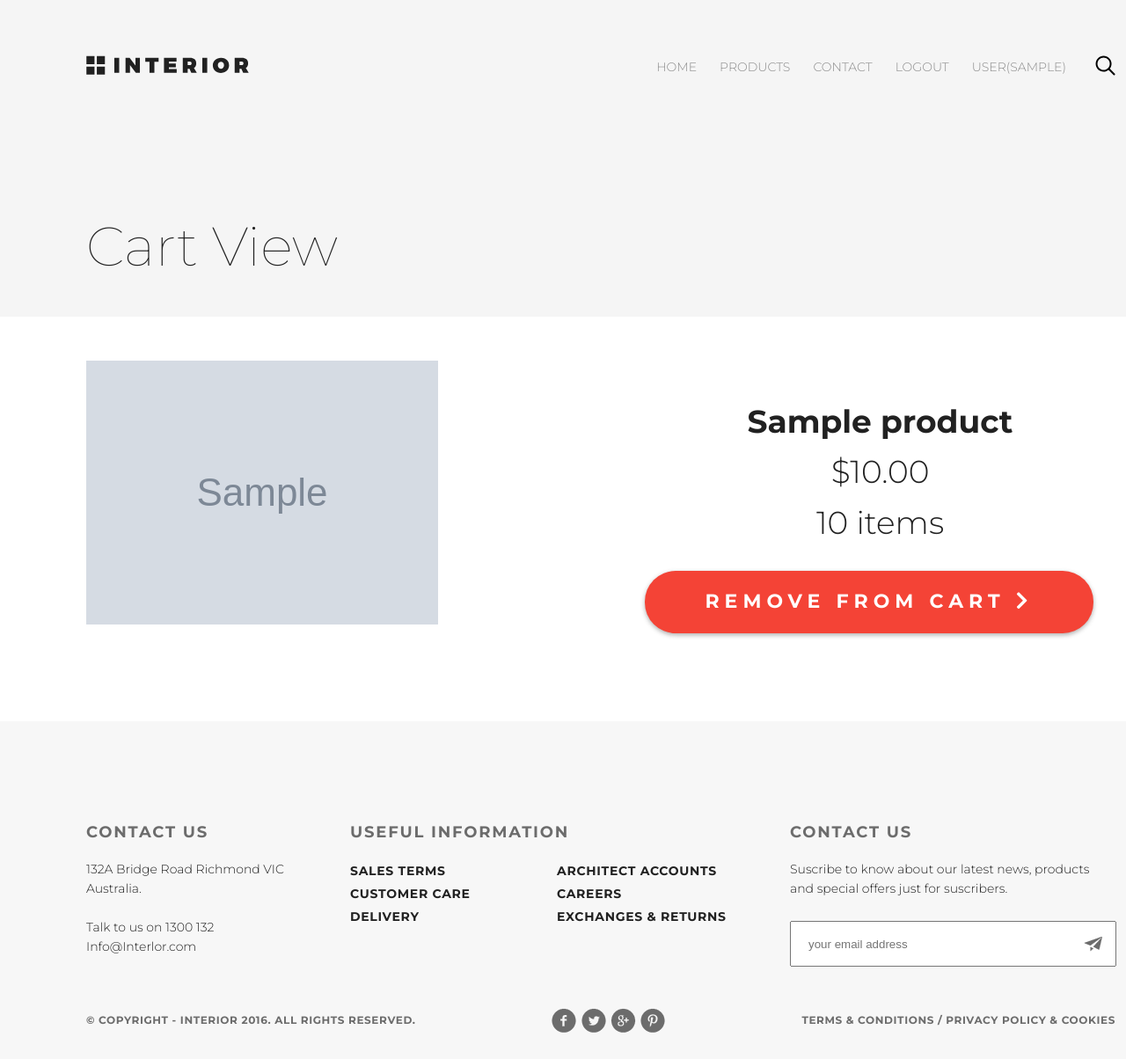
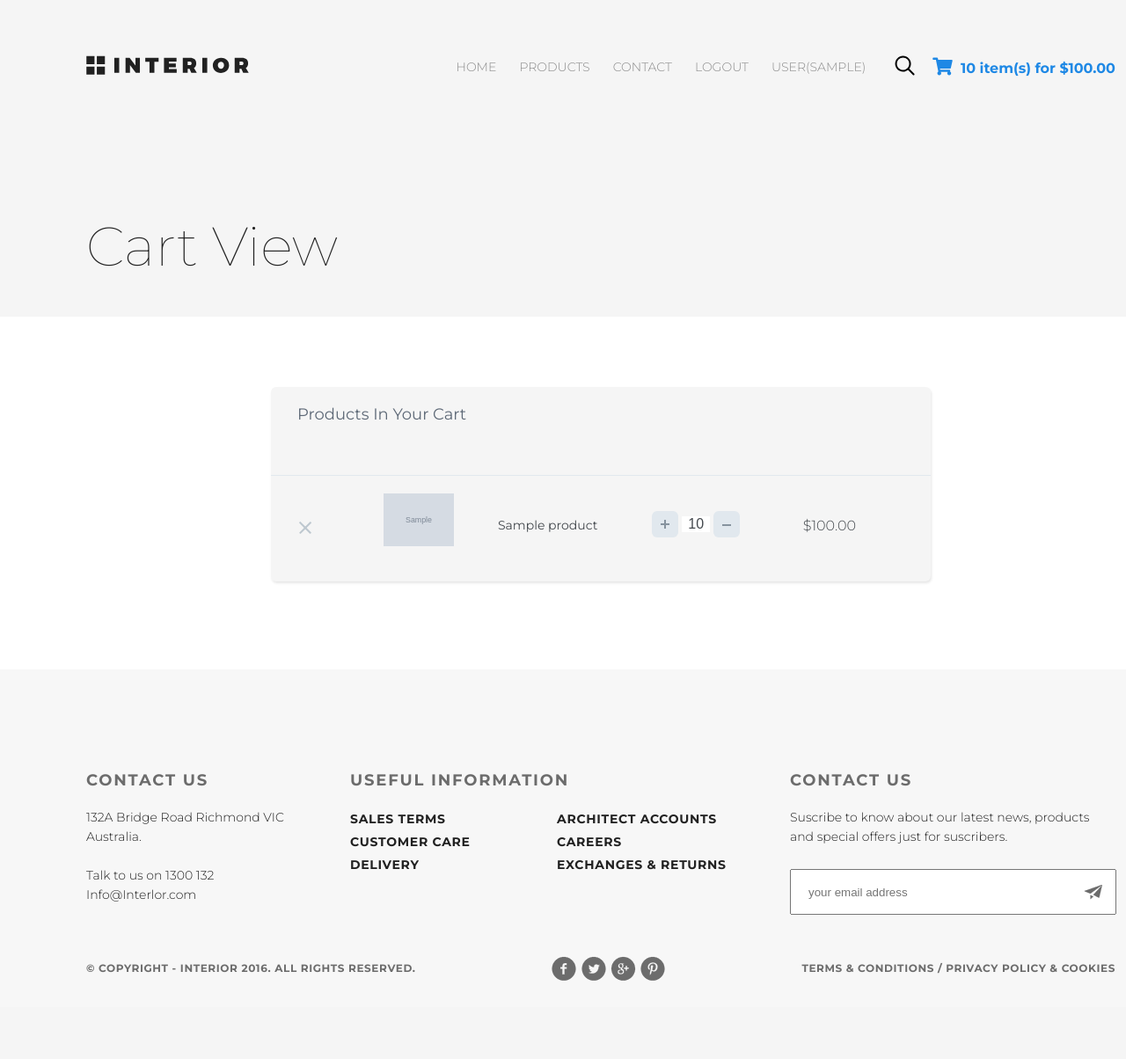
Before and after one commit to kurtatag/geekbrains-django-fundamentals, a Django app: page /cart/ in a window 1280 px wide; the page is wider, and only the part inside the window is pictured. Shown: that part at 88% size. After the commit the page ends 1115 px from the top of that part, so only its background shows below. Run offline with Django 3.2, Linux system fonts and the light colour scheme; a user stored in the database is signed in; tables that the repository leaves empty hold one stand-in row (values such as "Sample post"); grey boxes marked "Sample" are stand-in pictures; some libraries are stand-ins or nearby versions.

Commit message:
Modify cart.html

```diff
--- a/cartapp/models.py
+++ b/cartapp/models.py
@@ -11,7 +11,7 @@ class Cart(models.Model):
     add_datetime = models.DateTimeField(verbose_name='time', auto_now_add=True)
 
     @classmethod
-    def items_total(cls, user):
+    def cart_items_total(cls, user):
         cart_products = cls.objects.filter(user=user)
 
         quantity_total = 0
@@ -21,7 +21,7 @@ class Cart(models.Model):
         return quantity_total
 
     @classmethod
-    def price_total(cls, user):
+    def cart_price_total(cls, user):
         cart_products = cls.objects.filter(user=user)
 
         price_total = 0
@@ -30,5 +30,9 @@ class Cart(models.Model):
 
         return price_total
 
+    @property
+    def product_price_total(self):
+        return self.quantity * self.product.price
+
     def __str__(self):
         return f"{self.product} - {self.quantity} items"
--- a/cartapp/templates/cartapp/cart.html
+++ b/cartapp/templates/cartapp/cart.html
@@ -9,27 +9,57 @@
 {% endblock menu %}
 
 {% block content %}
+    <div class="shopping-cart">
+        <!-- Title -->
+        <div class="title">
+            Products In Your Cart
+        </div>
+
+        <!-- Cart Products -->
         {% if cart %}
             {% for cart_product in cart %}
-            <div class="cart-details-products">
-                <div class="cart-details-slider">
-                    <div class="cart-slider-product">
-                        <img src="{{ cart_product.product.image.url }}">
-                    </div>
+                <div class="item">
+                    <div class="buttons">
+                        <a href="{% url 'cart:remove' cart_product.pk %}">
+                            <span class="delete-btn"></span>
+                        </a>
                     </div>
 
-                <div class="cart-description">
-                    <h3 class="cart-big-bold">{{ cart_product.product.name }}</h3>
-                    <p class="cart-price"> ${{ cart_product.product.price }}</p>
-                    <p class="cart-quantity"> {{ cart_product.quantity }} items</p>
-                    <a href="{% url 'cart:remove' cart_product.pk %}" class="red-button">
-                        REMOVE FROM CART <i class="fa fa-chevron-right" aria-hidden="true"></i>
+                    <div class="image">
+                        <a href="{% url 'products:product_details' product_id=cart_product.product.id %}">
+                            <img src="{{ cart_product.product.image.url }}" alt="" style="width: 80px;"/>
                         </a>
                     </div>
+
+                    <div class="cart-product-name">
+                        <a href="{% url 'products:product_details' product_id=cart_product.product.id %}">
+                            <span>{{ cart_product.product.name }}</span>
+                        </a>
+
+                    </div>
+
+                    <div class="quantity">
+                        <button class="plus-btn" type="button" name="button">
+                            <img src="{% static 'img/plus.svg' %}" alt=""/>
+                        </button>
+                        <input readonly type="text" name="name" value="{{ cart_product.quantity }}">
+                        <button class="minus-btn" type="button" name="button">
+                            <img src="{% static 'img/minus.svg' %}" alt=""/>
+                        </button>
+                    </div>
+
+                    <div class="total-price">${{ cart_product.product_price_total }}</div>
                 </div>
             {% endfor %}
         {% else %}
-        <h1 style="padding: 50px 0;">No Items Avalable</h1>
+            <div class="item">
+                <p style="padding: 50px 0; color: #5E6977;">No Items Avalable</p>
+            </div>
         {% endif %}
 
+    </div>
+
+    <script type="text/javascript">
+
+    </script>
 {% endblock content %}
--- a/cartapp/views.py
+++ b/cartapp/views.py
@@ -10,10 +10,22 @@ site_navigation_links = get_data_from_json('site_navigation_links.json')
 
 def cart(request: HttpRequest):
     cart = Cart.objects.filter(user=request.user)
+
+    # prepare cart info to be displayed on the site navigation menu
+    cart_info = {
+        'items_total': 0,
+        'price_total': 0
+    }
+
+    if request.user.is_authenticated:
+        cart_info['items_total'] = Cart.cart_items_total(user=request.user)
+        cart_info['price_total'] = Cart.cart_price_total(user=request.user)
+
     context = {
         'title': 'cart',
         'site_navigation_links': site_navigation_links,
-        'cart': cart
+        'cart': cart,
+        'cart_info': cart_info,
     }
     return render(request, 'cartapp/cart.html', context)
 
@@ -33,13 +45,8 @@ def cart_add(request: HttpRequest, pk: int):
 
 
 def cart_remove(request: HttpRequest, pk: int):
+
     cart_product = get_object_or_404(Cart, pk=pk)
-
-    cart_product.quantity -= 1
-
-    if cart_product.quantity < 1:
-        cart_product.delete()
-    else:
-        cart_product.save()
+    cart_product.delete()
 
     return HttpResponseRedirect(request.META.get('HTTP_REFERER'))
--- a/mainapp/templates/mainapp/base.html
+++ b/mainapp/templates/mainapp/base.html
@@ -66,6 +66,11 @@
             </div>
         </div>
     {% endblock footer %}
+
+    {% block js %}
+        <script src="https://code.jquery.com/jquery-2.2.4.js" charset="utf-8"></script>
+        <script src="{% static 'js/script.js' %}" charset="utf-8"></script>
+    {% endblock js %}
 </div>
 </body>
 </html>
--- a/mainapp/templates/mainapp/includes/inc_site_navigation.html
+++ b/mainapp/templates/mainapp/includes/inc_site_navigation.html
@@ -52,7 +52,7 @@
                 <img src="{% static 'img/search.svg' %}" alt="search">
             </a>
         </li>
-        {% if 'product' in request.path %}
+        {% if 'product' in request.path or 'cart' in request.path %}
             <li class="menu-list cart">
                 <a href="{% url 'cart:view' %}" >
                     <i class="fas fa-shopping-cart"></i>
--- a/static/css/style.css
+++ b/static/css/style.css
@@ -1191,3 +1191,137 @@ a {
 	margin-top: 47px;
 	margin-bottom: 0px;
 }
+
+
+/* ------------------------------- cart.html ------------------------------- */
+
+@import url(https://fonts.googleapis.com/css?family=Roboto:300,400,500);
+
+* {
+  /* box-sizing: border-box; */
+}
+
+/*html,*/
+/*body {*/
+  /*width: 100%;*/
+  /*height: 100%;*/
+  /*padding: 10px;*/
+  /*margin: 0;*/
+  /*background-color: #7EC855;*/
+  /*font-family: 'Roboto', sans-serif;*/
+/*}*/
+
+.shopping-cart {
+  width: 750px;
+  /*height: 423px;*/
+  margin: 80px auto;
+  background: #f5f5f5;
+  box-shadow: 1px 2px 3px 0px rgba(0,0,0,0.10);
+  border-radius: 6px;
+
+  display: flex;
+  flex-direction: column;
+}
+
+.title {
+  height: 60px;
+  border-bottom: 1px solid #E1E8EE;
+  padding: 20px 30px;
+  color: #5E6977;
+  font-size: 18px;
+  font-weight: 400;
+}
+
+.item {
+  padding: 20px 30px;
+  height: 80px;
+  display: flex;
+}
+
+.item:nth-child(3) {
+  border-top:  1px solid #E1E8EE;
+  border-bottom:  1px solid #E1E8EE;
+}
+
+/* Buttons -  Delete and Like */
+.buttons {
+  position: relative;
+  padding-top: 30px;
+  margin-right: 60px;
+}
+
+.delete-btn {
+  display: inline-block;
+  cursor: pointer;
+  width: 18px;
+  height: 17px;
+  background: url("../img/delete-icn.svg") no-repeat center;
+  margin-right: 20px;
+}
+
+/* Product Image */
+.image {
+  margin-right: 50px;
+}
+
+/* Product Description */
+.cart-product-name {
+  /*display: flex;*/
+  /*flex-flow: column;*/
+  /*justify-content: center;*/
+  margin-right: 60px;
+  width: 115px;
+}
+
+.cart-product-name span {
+  display: block;
+  font-size: 14px;
+  color: #43484D;
+  font-weight: 400;
+    margin-top: 27px;
+}
+
+
+/* Product Quantity */
+.quantity {
+  padding-top: 20px;
+  margin-right: 60px;
+}
+.quantity input {
+  -webkit-appearance: none;
+  border: none;
+  text-align: center;
+  width: 32px;
+  font-size: 16px;
+  color: #43484D;
+  font-weight: 300;
+}
+
+button[class*=btn] {
+  width: 30px;
+  height: 30px;
+  background-color: #E1E8EE;
+  border-radius: 6px;
+  border: none;
+  cursor: pointer;
+}
+.minus-btn img {
+  margin-bottom: 3px;
+}
+.plus-btn img {
+  margin-top: 2px;
+}
+button:focus,
+input:focus {
+  outline:0;
+}
+
+/* Total Price */
+.total-price {
+  width: 83px;
+  padding-top: 27px;
+  text-align: center;
+  font-size: 16px;
+  color: #43484D;
+  font-weight: 300;
+}
--- /dev/null
+++ b/static/js/script.js
@@ -0,0 +1,30 @@
+$('.minus-btn').on('click', function (e) {
+    e.preventDefault();
+    var $this = $(this);
+    var $input = $this.closest('div').find('input');
+    var value = parseInt($input.val());
+
+    if (value > 1) {
+        value = value - 1;
+    } else {
+        value = 0;
+    }
+
+    $input.val(value);
+
+});
+
+$('.plus-btn').on('click', function (e) {
+    e.preventDefault();
+    var $this = $(this);
+    var $input = $this.closest('div').find('input');
+    var value = parseInt($input.val());
+
+    if (value < 100) {
+        value = value + 1;
+    } else {
+        value = 100;
+    }
+
+    $input.val(value);
+});
```
Also changed, not shown: mainapp/views.py (+4 -4 lines), static/img/delete-icn.svg (added), static/img/minus.svg (added), static/img/plus.svg (added). Lines whose indentation alone changed are shown as unchanged.
